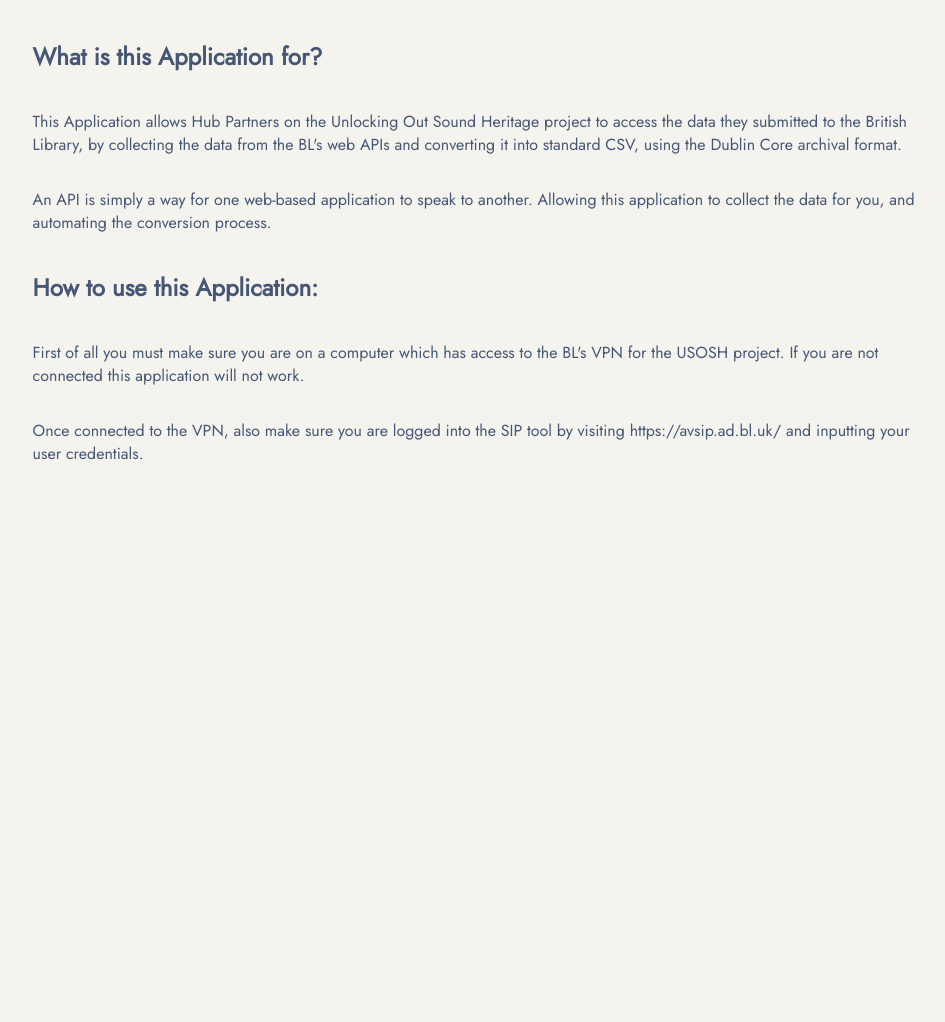
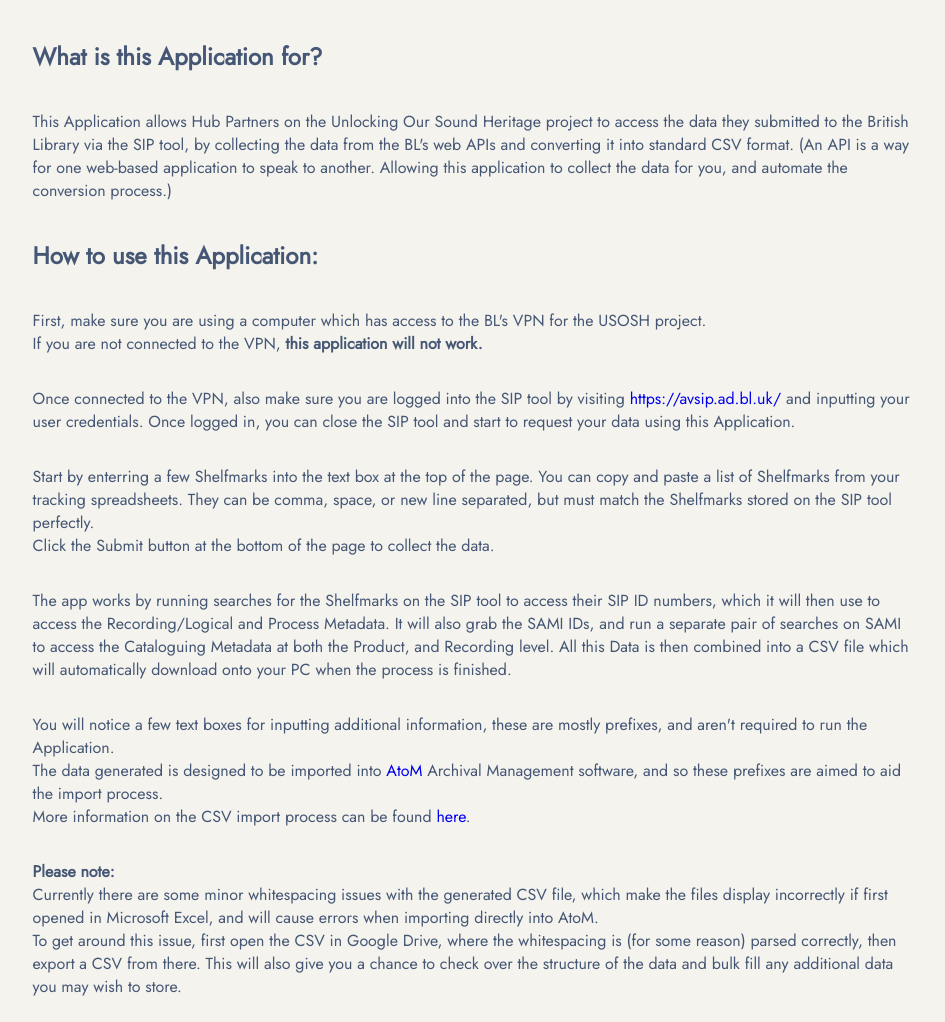
Before and after one commit to davidpye/SIPtoCSV, a website built with Parcel: page help.html in a window 1280 px wide. Shown: the part 78-1100 px from the top of the page, without its empty margins (165-1110 px from the left). Before the commit the page ends 800 px from the top, so only its background shows below. Built offline with nearby package versions, Linux system fonts and the light colour scheme.

Commit message:
Help Files and Metadescriptions Added

```diff
--- a/help.html
+++ b/help.html
@@ -13,11 +13,38 @@
   </head>
   <body>
       <h1>SIP API CSV Exporter - Help</h1>
+
       <h2>What is this Application for?</h2>
-      <p>This Application allows Hub Partners on the Unlocking Out Sound Heritage project to access the data they submitted to the British Library, by collecting the data from the BL's web APIs and converting it into standard CSV, using the Dublin Core archival format.</p>
-      <p>An API is simply a way for one web-based application to speak to another. Allowing this application to collect the data for you, and automating the conversion process.</p>
+      <p>This Application allows Hub Partners on the Unlocking Our Sound Heritage project to access the data they submitted to the British Library via the SIP tool, by collecting the data from the BL's web APIs and converting it into standard CSV format.
+          (An API is a way for one web-based application to speak to another. Allowing this application to collect the data for you, and automate the conversion process.)</p>
+
       <h2>How to use this Application:</h2>
-      <p>First of all you must make sure you are on a computer which has access to the BL's VPN for the USOSH project. If you are not connected this application will not work.</p>
-      <p>Once connected to the VPN, also make sure you are logged into the SIP tool by visiting https://avsip.ad.bl.uk/ and inputting your user credentials.</p>
+      <p>
+        First, make sure you are using a computer which has access to the BL's VPN for the USOSH project.<br />
+        If you are not connected to the VPN, <b>this application will not work.</b></p>
+      <p>
+        Once connected to the VPN, also make sure you are logged into the SIP tool by visiting <a href="https://avsip.ad.bl.uk/" target="_blank">https://avsip.ad.bl.uk/</a>
+        and inputting your user credentials. Once logged in, you can close the SIP tool and start to request your data using this Application.</p>
+      <p>
+        Start by enterring a few Shelfmarks into the text box at the top of the page. You can copy and paste a list of Shelfmarks from your tracking spreadsheets.
+        They can be comma, space, or new line separated, but must match the Shelfmarks stored on the SIP tool perfectly.<br />
+        Click the Submit button at the bottom of the page to collect the data.
+      </p>
+      <p>
+        The app works by running searches for the Shelfmarks on the SIP tool to access their SIP ID numbers, which it will then use to access the Recording/Logical and Process Metadata.
+        It will also grab the SAMI IDs, and run a separate pair of searches on SAMI to access the Cataloguing Metadata at both the Product, and Recording level.
+        All this Data is then combined into a CSV file which will automatically download onto your PC when the process is finished.
+      </p>
+      <p>
+        You will notice a few text boxes for inputting additional information, these are mostly prefixes, and aren't required to run the Application.<br />
+        The data generated is designed to be imported into <a href="https://www.accesstomemory.org/en/">AtoM</a> Archival Management software, and so these prefixes are aimed to aid the import process.<br />
+        More information on the CSV import process can be found <a href="https://www.accesstomemory.org/en/docs/2.7/user-manual/import-export/csv-import/#csv-import" target="_blank">here</a>.
+      </p>
+      <p>
+        <b>Please note:</b><br />
+        Currently there are some minor whitespacing issues with the generated CSV file, which make the files display incorrectly if first opened in Microsoft Excel, and will cause errors when importing directly into AtoM.<br />
+        To get around this issue, first open the CSV in Google Drive, where the whitespacing is (for some reason) parsed correctly, then export a CSV from there. This will also give you a chance to check over the structure of the data
+        and bulk fill any additional data you may wish to store.
+      </p>
   </body>
 </html>
--- a/styles.css
+++ b/styles.css
@@ -9,6 +9,7 @@
   font-family: "Jost", sans-serif;
   width: 70%;
   text-align: left;
+  /*margin-bottom: 0px;*/
 }
 h2 {
   font-family: "Jost", sans-serif;
@@ -19,6 +20,14 @@
   font-family: "Jost", sans-serif;
   width: 70%;
   text-align: left;
+}
+a{
+  text-decoration: none;
+}
+#help{
+  text-align: right;
+  width: 70%;
+  margin-top: -20px;
 }
 body {
   font-family: "Jost", sans-serif;
```
